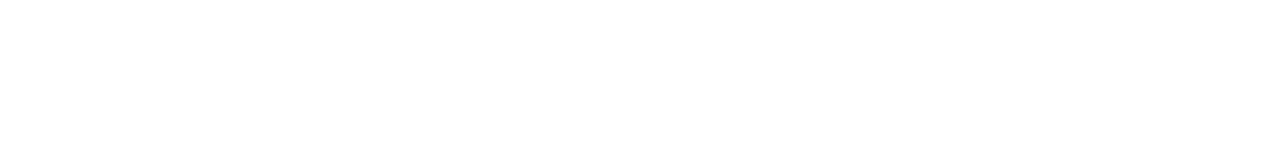
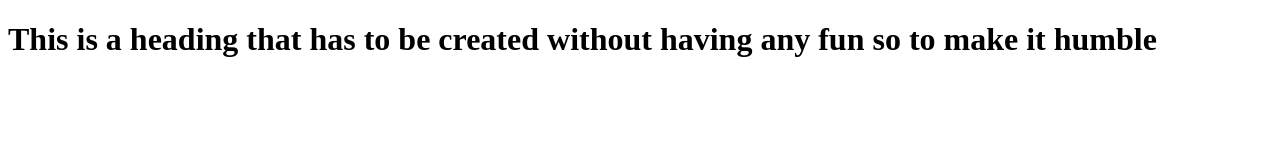
Before and after one commit to MDS2025-dev/python, a plain HTML site: page index.html in a window 1280 px wide. Drawn offline with Linux system fonts and the light colour scheme.

Commit message:
Updated the index.html and added source.js

```diff
--- a/index.html
+++ b/index.html
@@ -6,6 +6,6 @@
     <title>Practice</title>
 </head>
 <body>
-
+    <h1>This is a heading that has to be created without having any fun so to make it humble</h1>
 </body>
 </html>
```
Also changed, not shown: source.js (added).
